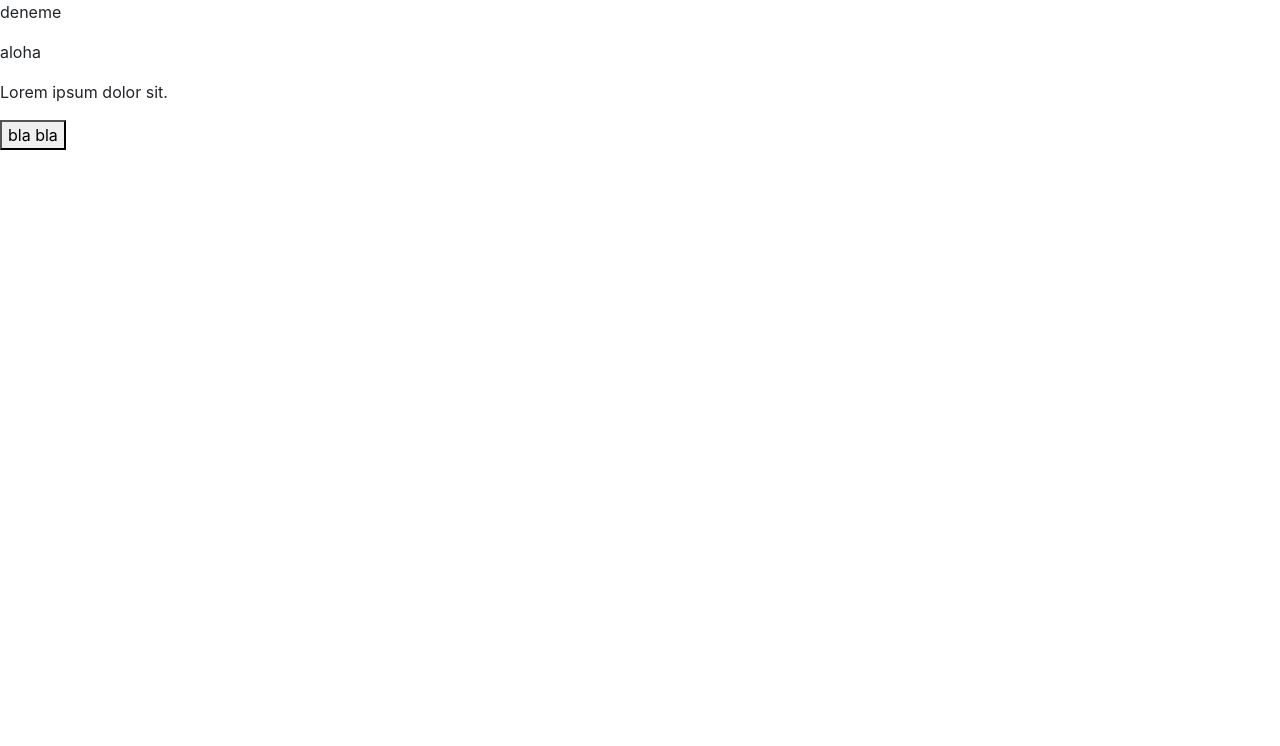
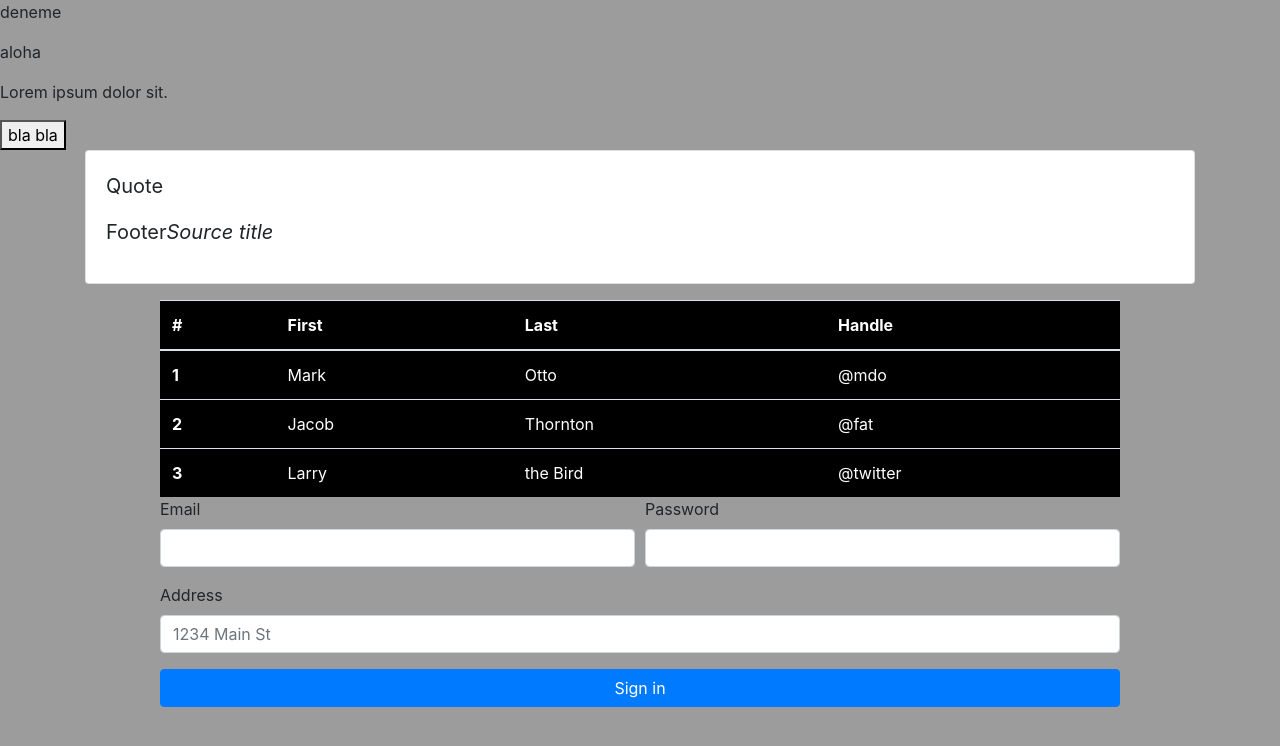
Before and after one commit to Artefilex/bootstrap, a website: page javascript/jquery/index.htm in a window 1280 px wide. Drawn offline with nearby package versions, Linux system fonts and the light colour scheme.

Commit message:
first work in jquery addClass removeClass css

```diff
--- a/javascript/jquery/index.htm
+++ b/javascript/jquery/index.htm
@@ -9,24 +9,95 @@
       content="width=device-width, initial-scale=1, shrink-to-fit=no"
     />
 
-    <!-- Bootstrap CSS -->
     <link
       rel="stylesheet"
       href="https://stackpath.bootstrapcdn.com/bootstrap/4.3.1/css/bootstrap.min.css"
       integrity="sha384-ggOyR0iXCbMQv3Xipma34MD+dH/1fQ784/j6cY/iJTQUOhcWr7x9JvoRxT2MZw1T"
       crossorigin="anonymous"
     />
+    <style>
+     .focused{
+      border: 1px solid black !important;
+     }
+    </style>
+
     <script src="./js/jquery-3.7.0.min.js"></script>
   </head>
+
   <body>
     <!-- manuel jquery kurulumu sıkıstırlımıs js file kullanacagın html e  script takları ıcersınde ver  -->
     <!--  script $(selector).action()  script  -->
     <!--  <p>  deneme  </p>    $("p").action();-->
 
+   <div class="first">
     <p>deneme</p>
     <p id="jquery">aloha</p>
     <p class="blabla">Lorem ipsum dolor sit.</p>
     <button>bla bla</button>
+   </div>
+   <div class="container">
+    <div class="card">
+      <div class="card-body">
+        <blockquote class="blockquote">
+          <p>Quote</p>
+          <footer class="card-blockquote">Footer<cite title="Source title">Source title</cite></footer>
+        </blockquote>
+      </div>
+    </div>
+   </div>
+
+   <table class="table">
+     <thead>
+       <tr>
+         <th scope="col">#</th>
+         <th scope="col">First</th>
+         <th scope="col">Last</th>
+         <th scope="col">Handle</th>
+       </tr>
+     </thead>
+     <tbody>
+       <tr>
+         <th scope="row">1</th>
+         <td>Mark</td>
+         <td>Otto</td>
+         <td>@mdo</td>
+       </tr>
+       <tr>
+         <th scope="row">2</th>
+         <td>Jacob</td>
+         <td>Thornton</td>
+         <td>@fat</td>
+       </tr>
+       <tr>
+         <th scope="row">3</th>
+         <td>Larry</td>
+         <td>the Bird</td>
+         <td>@twitter</td>
+       </tr>
+     </tbody>
+   </table>
+
+
+
+    <form class="w-75 mx-auto mb-5">
+      <div class="form-row">
+        <div class="form-group col-md-6">
+          <label for="inputEmail4">Email</label>
+          <input type="email" class="form-control" id="inputEmail4">
+        </div>
+        <div class="form-group col-md-6">
+          <label for="inputPassword4">Password</label>
+          <input type="password" class="form-control" id="inputPassword4">
+        </div>
+      </div>
+      <div class="form-group">
+        <label for="inputAddress">Address</label>
+        <input type="text" class="form-control" id="inputAddress" placeholder="1234 Main St">
+      </div>
+
+      <button type="submit" class="btn btn-primary w-100">Sign in</button>
+    </form>
+
     <!-- <script>
 
 $(document).ready(()=>{
--- a/javascript/jquery/js/main.js
+++ b/javascript/jquery/js/main.js
@@ -1,10 +1,45 @@
 // external js kullanılıyorsa document ready kullanmamız lazım
 
+// $(document).ready(()=>{
+//     $('button').click(() => {
+//         // $("#jquery").hide()
+//         $(".blabla").css("color", "red" )
+//         //   $("p").hide()
+//        })
+
+//     //  $(":button").click()   tüm buttonları secer
+//     // $(":checkbox") tüm checkboxlar
+//     //  $(":header") tüm h etşketlerini secer
+//     // $(":empty") boş olan divleri secer
+//     // :first :last
+//     // :input
+//     // :checked :password :reset :odd :even :focus : image
+//     //  : contains()  $("p:contains(deneme))
+//     //  :has()
+//     // :not()
+
+//     //  , ile bircok seyi ayırıp aynı seyleri verebiliyoryz
+// });
+
 $(document).ready(()=>{
-    $('button').click(() => {
-        // $("#jquery").hide()
-        // $(".blabla").hide()
-          $("p").hide()
-       })
+    $("body").css("background" , "rgb(156,156,156)")
+    $("table").css({"background" : "black", "color": "white" })
+    let objCss = {
+        "backgound": "black",
+        "color": "white",
+        "width": "75%",
+        "margin": "auto",
+        "margin-top": "1rem"
+    }
 
-});
+    $("table").css(objCss)
+        $("input").focus(function() {
+            $(this).addClass("focused");
+        });
+
+        $("input").blur(function() {
+            $(this).removeClass("focused");
+        });
+
+
+})
```
